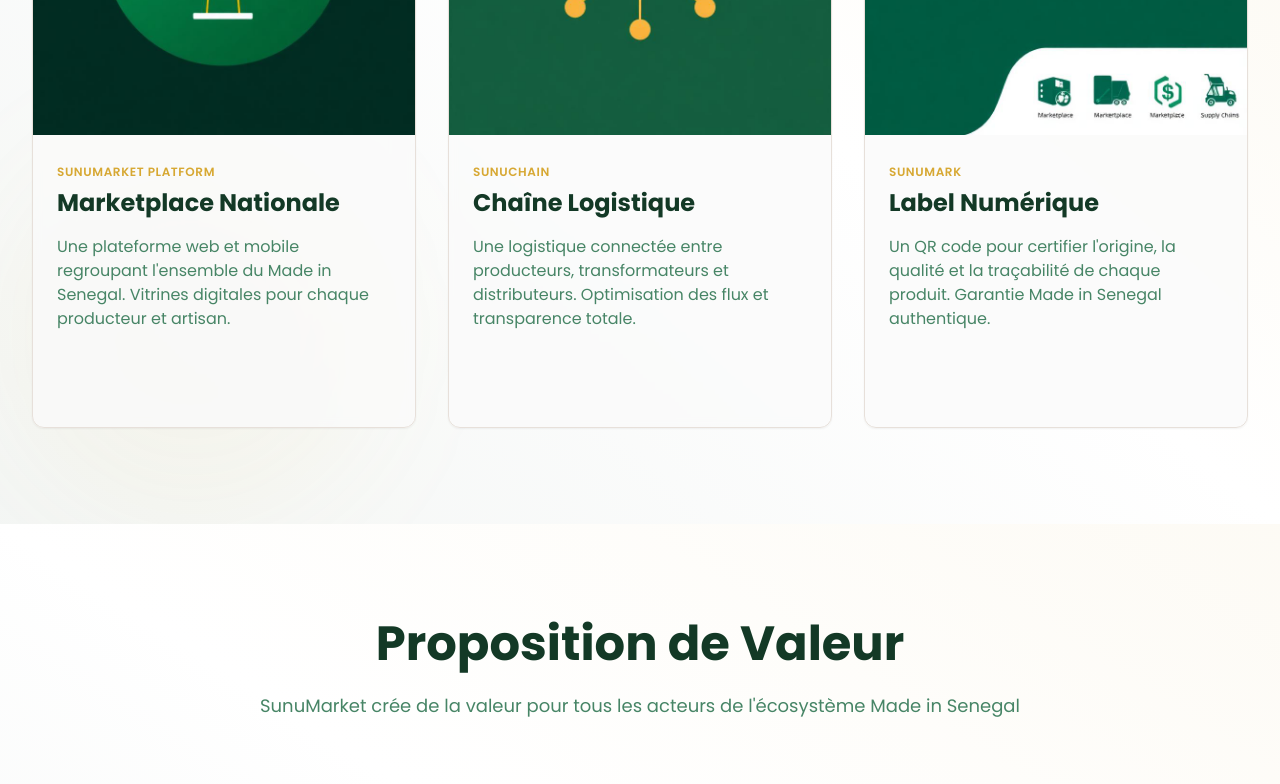
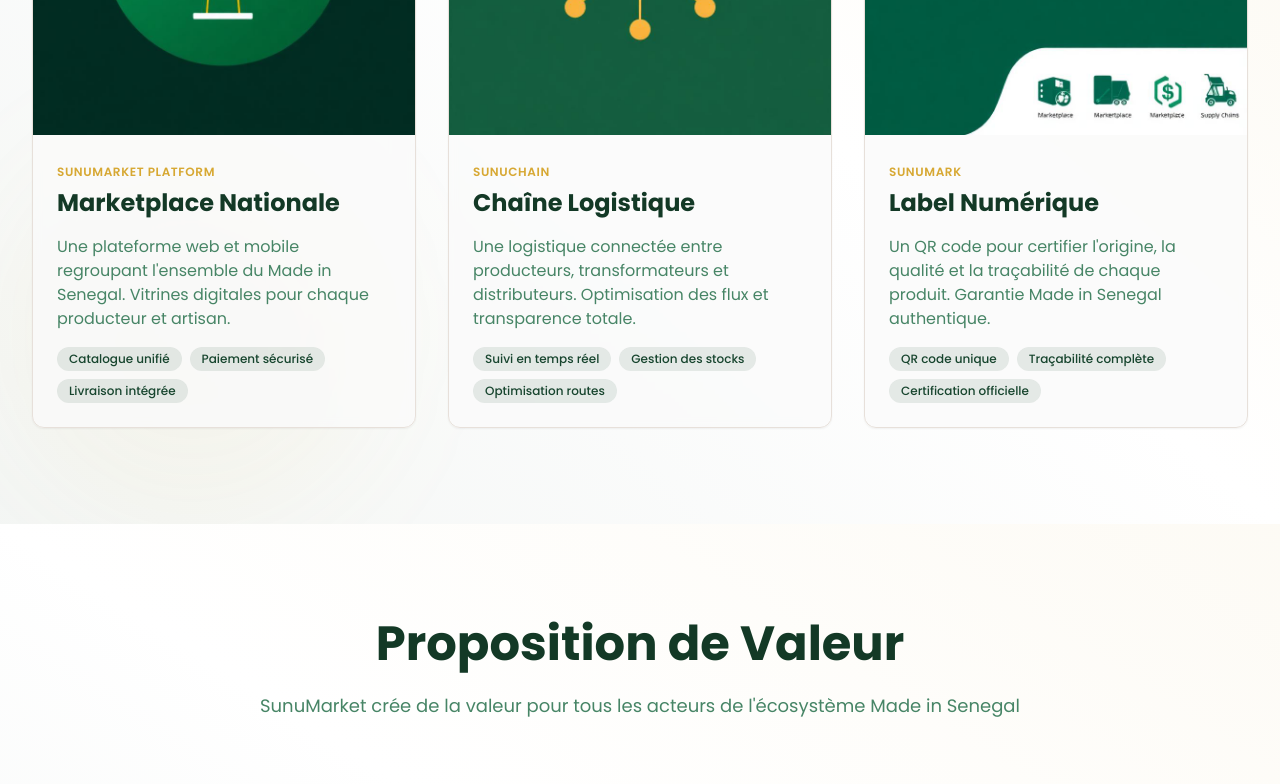
Before and after one commit to mouhaa-md/sunumarket, a React (Vite) app: page / in a window 1280 px wide. Shown: the part 2100-2884 px from the top of the page. Built offline with nearby package versions, Linux system fonts and the light colour scheme; the HTML template or start-up script is replaced by a standard one.

Commit message:
Fix: Restore elements below text

```diff
--- a/src/components/SolutionSection.tsx
+++ b/src/components/SolutionSection.tsx
@@ -61,17 +61,17 @@ const SolutionSection = () => {
               />
               <div className="absolute inset-0 bg-gradient-to-t from-primary/20 to-transparent opacity-0 group-hover:opacity-100 transition-opacity duration-500" />
             </div>
-            <div className="p-6 flex flex-col h-full">
+            <div className="p-6">
               <div className="mb-4">
                 <span className="text-xs font-semibold text-secondary uppercase tracking-wider group-hover:text-secondary/80 transition-colors duration-300">
                   {pillar.subtitle}
                 </span>
                 <h3 className="text-2xl font-bold mt-1 group-hover:gradient-text transition-all duration-300">{pillar.title}</h3>
               </div>
-              <p className="text-muted-foreground mb-4 min-h-[3rem] group-hover:text-foreground transition-colors duration-300">
+              <p className="text-muted-foreground mb-4 group-hover:text-foreground transition-colors duration-300">
                 {pillar.description}
               </p>
-              <div className="flex flex-wrap gap-2 mt-auto">
+              <div className="flex flex-wrap gap-2">
                 {pillar.features.map((feature, idx) => (
                   <span
                     key={idx}
```
